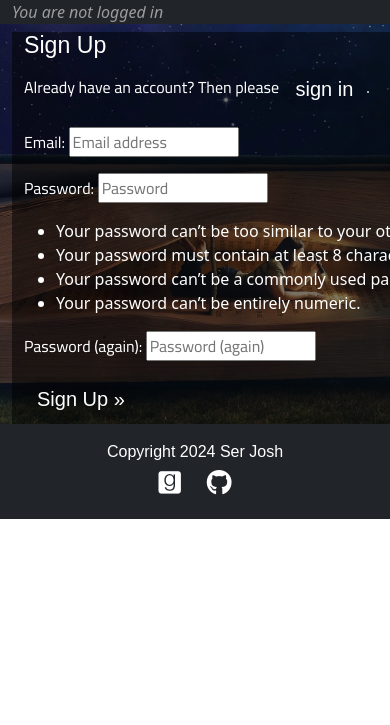
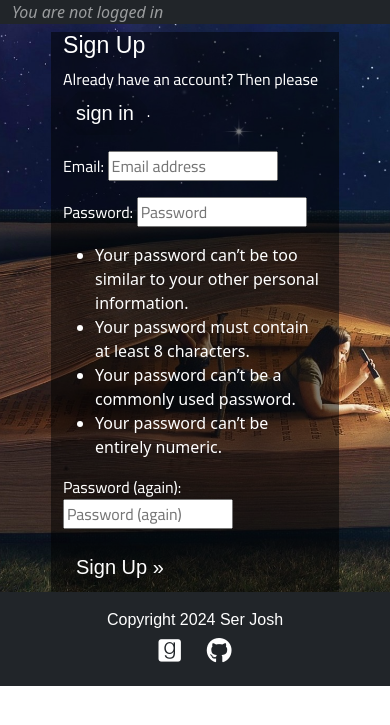
Before and after one commit to SerJosh/wordsmith, a Django app: page /accounts/signup/ in a window 390 px wide. Shown: the part 57-782 px from the top of that part. Run offline with Django 4.2, Linux system fonts and the light colour scheme; the page is wider than the window, and the part outside it is not shown; some libraries are stand-ins or nearby versions; some web fonts are replaced.

Commit message:
Make sign up page responsive

```diff
--- a/static/css/style.css
+++ b/static/css/style.css
@@ -139,7 +139,7 @@ p {
 
 /* Media Queries */
 
- @media screen and (max-width: 690px) {
+@media screen and (max-width: 690px) {
     .hero-book {
         /* background-size: cover;
         background-position: center center;  */
@@ -153,17 +153,41 @@ p {
 
     }
 
-    @media screen and (max-width: 600px) {
+@media screen and (max-width: 600px) {
         .logged-img {
         height: 400px;
         width: 100%;
         }
+
+        .reg-img {
+            height:480px;
+        }
+
+        .form-reg {
+            width: 25rem;
+            height:35rem;
+        }
     }
 
-    @media screen and (max-width: 690px) {
+@media screen and (max-width: 690px) {
         .form-verify {
             width: 20rem;
          }
 
 
     }
+
+    @media screen and (max-width: 420px) {
+        .form-reg {
+            width: 18rem;
+            height:35rem;
+        }
+
+        .reg-img {
+            height:auto;
+        }
+    }
+
+/* @media screen and (max-width: 690px) {
+    .reg-img
+} */
--- a/templates/account/signup.html
+++ b/templates/account/signup.html
@@ -7,7 +7,7 @@
 {% block head_title %}{% trans "Signup" %}{% endblock head_title %}
 
 {% block content %}
-<div class="container-fluid logged-img" style="background-image: url({% static 'images/bookstars.jpg' %}); background-size: cover;">
+<div class="container-fluid logged-img reg-img" style="background-image: url({% static 'images/bookstars.jpg' %}); background-size: cover;">
   <div class="container form form-reg text-white">
     <div class="row ">
 <h3>{% trans "Sign Up" %}</h3>
```
